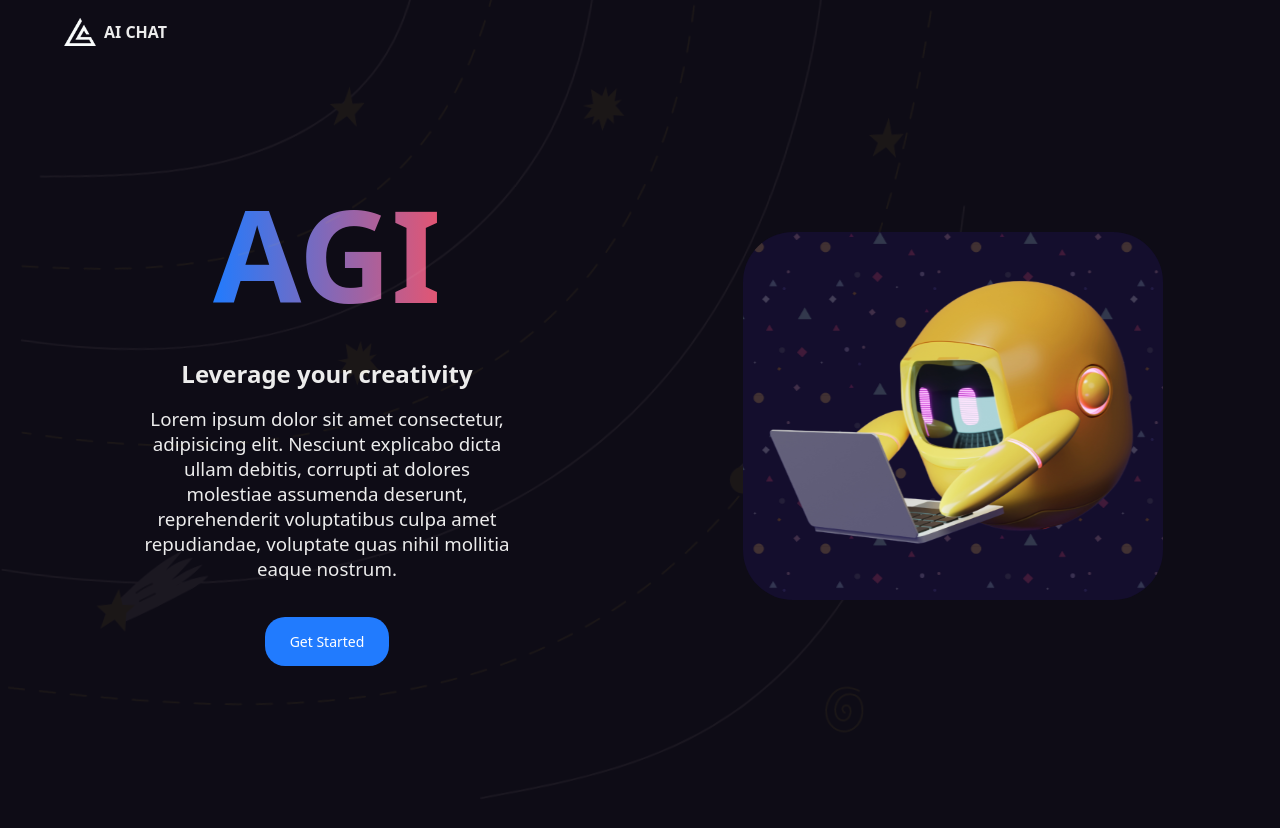
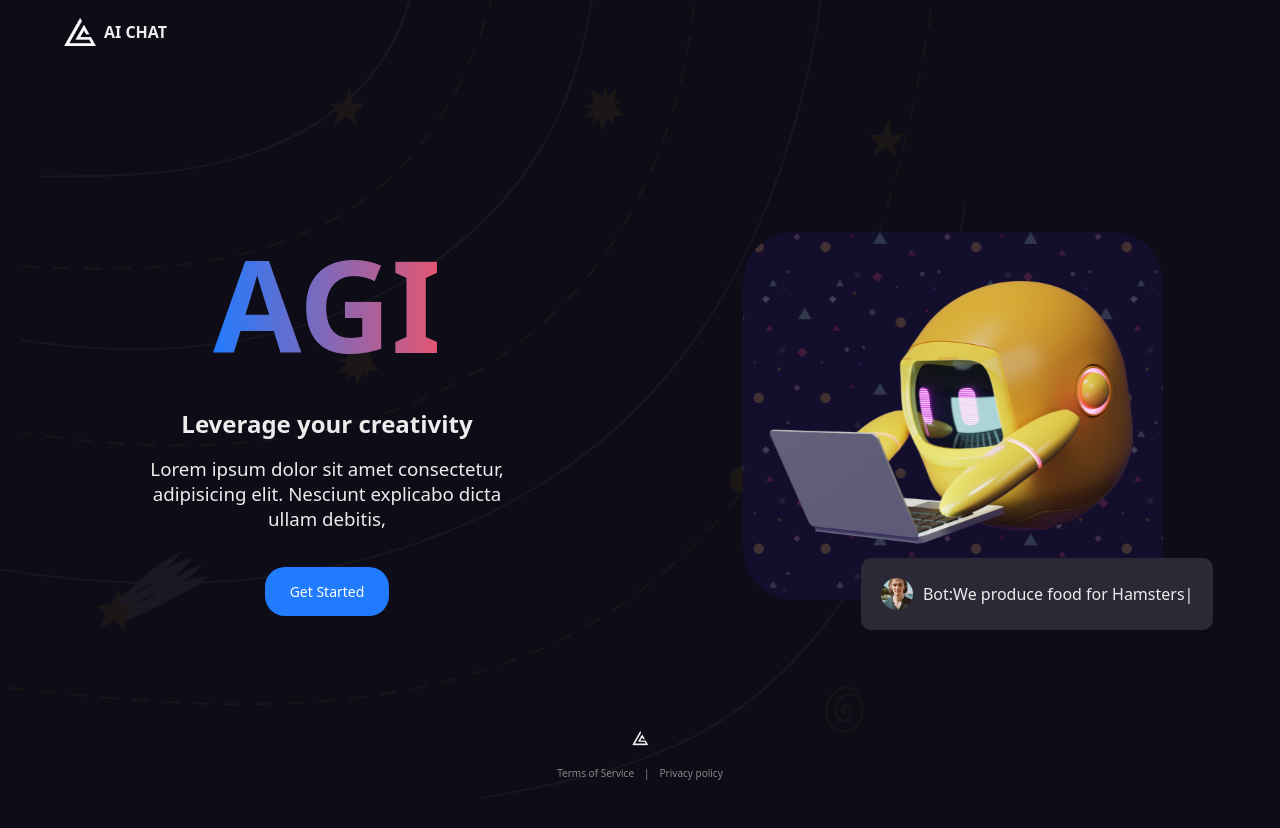
Before and after one commit to grownsandip/AI_chat, a React app: page / in a window 1280 px wide. Built offline with nearby package versions, Linux system fonts and the light colour scheme; no server answers; the HTML template or start-up script is replaced by a standard one.

Commit message:
home page done added some effects

```diff
--- a/package.json
+++ b/package.json
@@ -13,7 +13,8 @@
     "@clerk/clerk-react": "^5.2.10",
     "react": "19.0.0-rc-8b08e99e-20240713",
     "react-dom": "19.0.0-rc-8b08e99e-20240713",
-    "react-router-dom": "^6.25.1"
+    "react-router-dom": "^6.25.1",
+    "react-type-animation": "^3.2.0"
   },
   "devDependencies": {
     "@types/react": "^18.3.3",
--- a/src/routes/homepage/HomePage.css
+++ b/src/routes/homepage/HomePage.css
@@ -3,6 +3,10 @@
     align-items: center;
     gap: 100px;
     height: 100%;
+    @media  screen and(max-width:1024px) {
+      display: flex;
+      gap: 0px;
+    }
 
     .left{
       flex: 1;
@@ -18,11 +22,17 @@
        background-clip: text;
        -webkit-background-clip:text;
        color: transparent;
+       @media  screen and(max-width:1280px) {
+       font-size: 64px;
+      }
 
       }
       h3{
       font-weight: 400;
       max-width: 70%;
+      @media  screen and(max-width:1024px) {
+        max-width: 100%;
+       }
       }
       a{
         padding: 15px 25px;
@@ -31,6 +41,7 @@
         border-radius: 20px;
         font-size: 14px;
         margin-top: 20px;
+        cursor: pointer;
         &:hover{
             background-color: white;
             color: #217bfe;
@@ -76,6 +87,29 @@
             object-fit: contain;
             animation: 3s ease-in-out infinite alternate animateBot;
         }
+        .chat{
+          position: absolute;
+          bottom: -30px;
+          right: -50px;
+          display: flex;
+          align-items: center;
+          gap: 10px;
+          padding: 20px;
+          background-color: #2c2937;
+          border-radius: 10px;
+          @media  screen and(max-width:1024px) {
+             display: none;
+           }
+           @media  screen and(max-width:1280px) {
+            right: 0;
+          }
+          img{
+            width: 32px;
+            height: 32px;
+            border-radius: 50%;
+            object-fit: cover;
+          }
+        }
      }
     }
     .orbital{
@@ -84,6 +118,27 @@
         bottom: 0;
         opacity: 0.05;
         animation: 100s linear infinite rotateOrbital;
+        z-index: -1;
+    }
+    .terms{
+      position: absolute;
+      bottom: 20px;
+      left: 50%;
+      transform: translateX(-50%);
+      display: flex;
+      flex-direction: column;
+      align-items: center;
+      gap: 20px;
+      img{
+        width: 16px;
+        height: 16px;
+      }
+      .links{
+        display: flex;
+        gap: 10px;
+        color: #888;
+        font-size: 10px;
+      }
     }
 }
 
--- a/src/routes/homepage/HomePage.jsx
+++ b/src/routes/homepage/HomePage.jsx
@@ -1,7 +1,9 @@
-import React from "react";
+import React, { useState } from "react";
 import "./HomePage.css";
 import { Link } from "react-router-dom";
+import { TypeAnimation } from "react-type-animation";
 const HomePage = () => {
+  const [typingStatus, setTypingStatus] = useState("human1");
   return (
     <div className="homepage">
       <img src="./orbital.png" alt="" className="orbital"></img>
@@ -10,9 +12,7 @@ const HomePage = () => {
         <h2>Leverage your creativity</h2>
         <h3>
           Lorem ipsum dolor sit amet consectetur, adipisicing elit. Nesciunt
-          explicabo dicta ullam debitis, corrupti at dolores molestiae assumenda
-          deserunt, reprehenderit voluptatibus culpa amet repudiandae, voluptate
-          quas nihil mollitia eaque nostrum.
+          explicabo dicta ullam debitis,
         </h3>
         <Link to="/dashboard">Get Started</Link>
       </div>
@@ -21,7 +21,55 @@ const HomePage = () => {
           <div className="bgContainer">
             <div className="bg"></div>
           </div>
-          <img src="./bot.png" alt="" className="bot"></img>
+          <img src="./bot.png" alt="" className="bot" />
+          <div className="chat">
+            <img
+              src={
+                typingStatus === "human1"
+                  ? "./human1.jpeg"
+                  : typingStatus === "human2"
+                  ? "./human2.jpeg"
+                  : "./bot.png"
+              }
+              alt=""
+            />
+            <TypeAnimation
+              sequence={[
+                "Human1:We produce food for Mice",
+                1000,
+                () => {
+                  setTypingStatus("human1");
+                },
+                "Bot:We produce food for Hamsters",
+                1000,
+                () => {
+                  setTypingStatus("bot");
+                },
+                "Human2:We produce food for Guinea Pigs",
+                1000,
+                () => {
+                  setTypingStatus("human2");
+                },
+                "Bot:We produce food for Chinchillas",
+                1000,
+                () => {
+                  setTypingStatus("bot");
+                },
+              ]}
+              wrapper="span"
+              repeat={Infinity}
+              cursor={true}
+              omitDeletionAnimation={true}
+            />
+          </div>
+        </div>
+      </div>
+      <div className="terms">
+        <img src="./logo.png" alt=""/>
+        <div className="links">
+          <Link to="/">Terms of Service</Link>
+          <span>|</span>
+          <Link to="/">Privacy policy</Link>
         </div>
       </div>
     </div>
```
Also changed, not shown: 1 other file (tests, documents, lock files or other folders).
